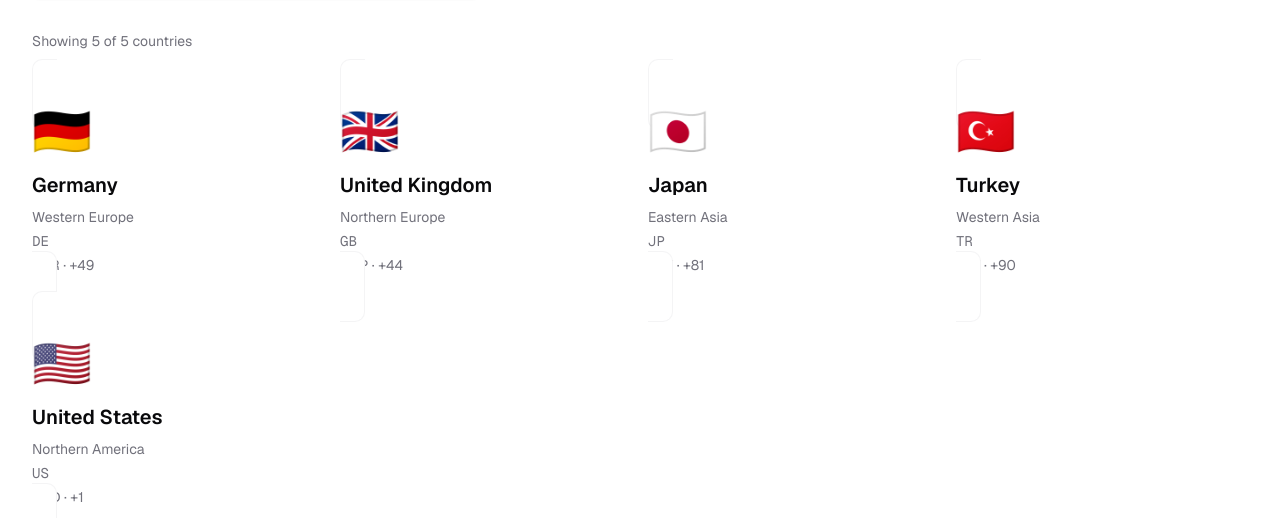
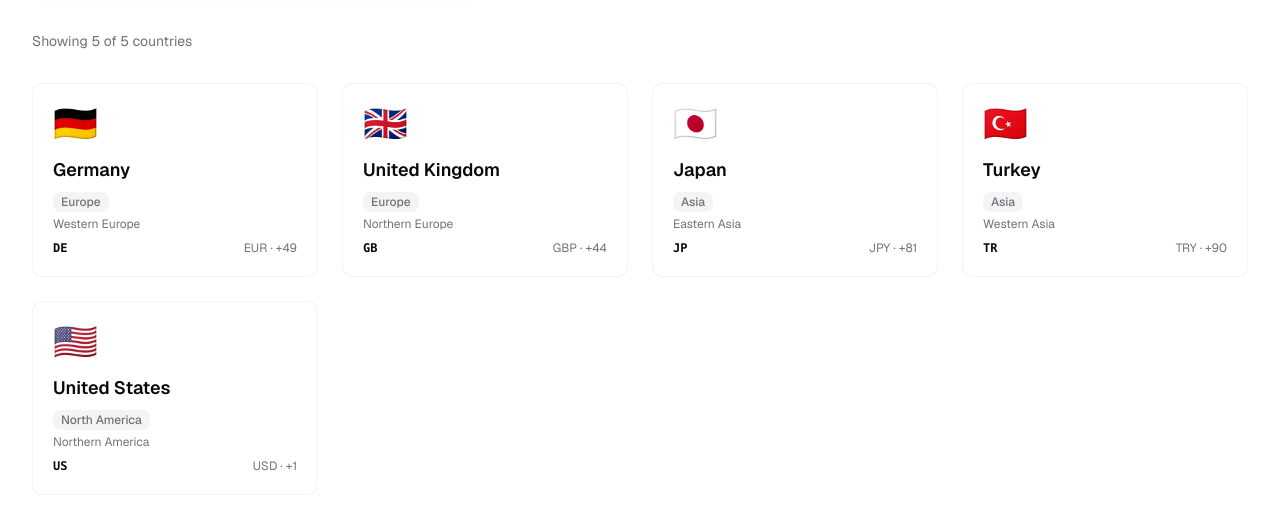
Before and after one commit to ozkurkculer/localedb, a Next.js app: page /countries in a window 1280 px wide. Shown: the part 282-800 px from the top of the page. Built offline with nearby package versions, Linux system fonts and the light colour scheme.

Commit message:
feat: introduce `CountriesGridClient` component for interactive country listing with search and continent filters.

```diff
--- a/src/components/countries/countries-grid-client.tsx
+++ b/src/components/countries/countries-grid-client.tsx
@@ -102,13 +102,14 @@ export function CountriesGridClient({ countries }: CountriesGridClientProps) {
       <motion.div
         initial="initial"
         animate="animate"
-        className="grid gap-4 sm:grid-cols-2 lg:grid-cols-3 xl:grid-cols-4"
+        className="grid gap-6 sm:grid-cols-2 lg:grid-cols-3 xl:grid-cols-4"
       >
         {filteredCountries.map((country, index) => (
           <motion.div
             key={country.code}
             variants={fadeInUp}
-            transition={{ duration: 0.3, delay: index * 0.05 }}
+            transition={{ duration: 0.3, delay: Math.min(index * 0.05, 0.5) }}
+            className="h-full"
           >
             <CountryCard country={country} />
           </motion.div>
@@ -143,18 +144,32 @@ function CountryCard({ country }: CountryCardProps) {
   return (
     <Link
       href={`/countries/${country.code}`}
-      className="group relative overflow-hidden rounded-lg border border-border/40 bg-card p-6 transition-all hover:border-border hover:shadow-md"
+      className="group relative flex h-full flex-col overflow-hidden rounded-lg border border-border/40 bg-card p-5 transition-all hover:border-border hover:shadow-lg hover:shadow-primary/5"
     >
-      <div className="mb-4 text-5xl">{country.flagEmoji}</div>
-      <h3 className="mb-2 text-xl font-semibold group-hover:text-primary">
+      {/* Flag */}
+      <div className="mb-3 text-4xl">{country.flagEmoji}</div>
+
+      {/* Country Name */}
+      <h3 className="mb-2 line-clamp-1 text-lg font-semibold transition-colors group-hover:text-primary">
         {country.name}
       </h3>
-      <div className="space-y-1 text-sm text-muted-foreground">
-        <p>{country.region}</p>
-        <p className="font-mono">{country.code}</p>
-        <p>
-          {country.currencyCode} · {country.callingCode}
-        </p>
+
+      {/* Meta Info */}
+      <div className="mt-auto space-y-1 text-sm text-muted-foreground">
+        <div className="flex items-center gap-2">
+          <span className="inline-flex items-center rounded-md bg-muted px-2 py-0.5 text-xs font-medium">
+            {country.continent}
+          </span>
+        </div>
+        <p className="line-clamp-1 text-xs">{country.region}</p>
+        <div className="flex items-center justify-between pt-1">
+          <code className="text-xs font-semibold text-foreground">
+            {country.code}
+          </code>
+          <span className="text-xs">
+            {country.currencyCode} · {country.callingCode}
+          </span>
+        </div>
       </div>
     </Link>
   );
```
